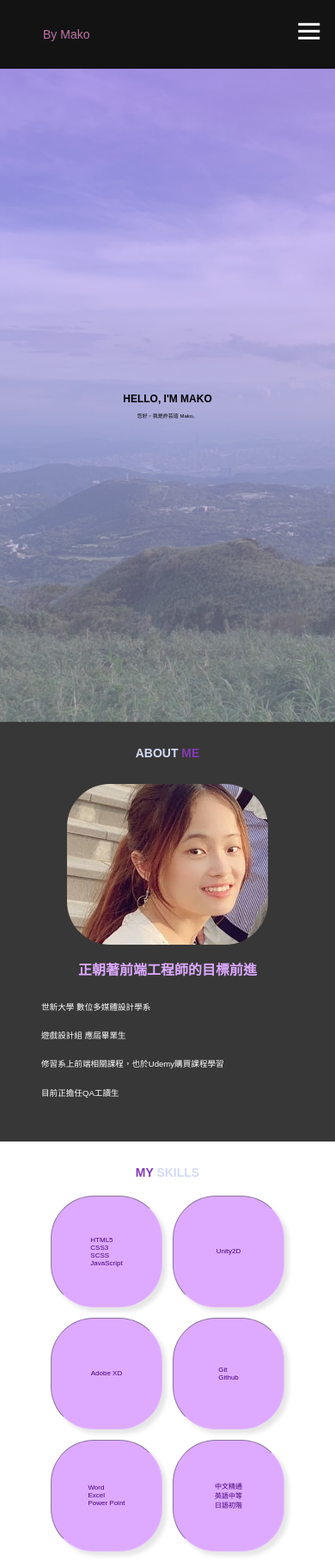
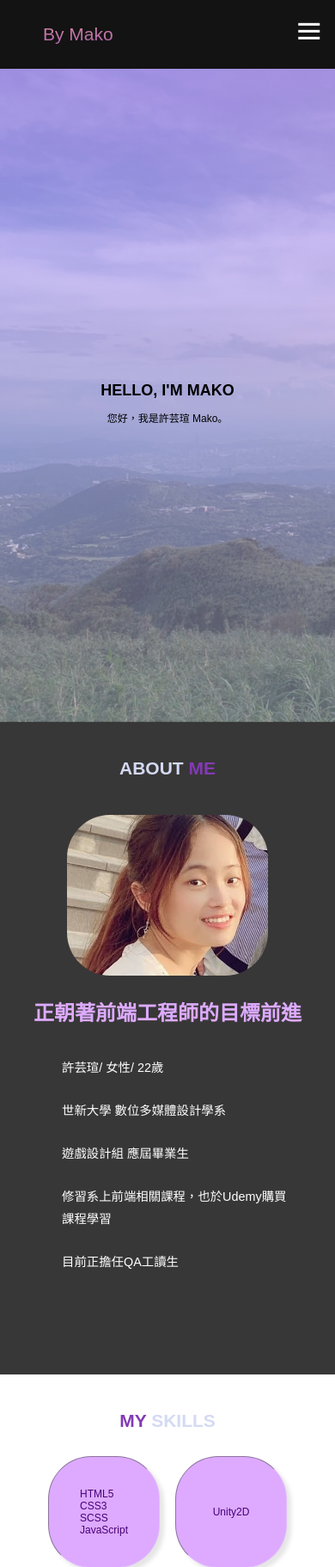
Before and after one commit to makomakomakoto/makomakomakoto.github.io, a PHP site: page /index.php in a window 390 px wide. Shown: the top 1823 px of the page at 86% size. Run offline with PHP 8.4, Linux system fonts and the light colour scheme.

Commit message:
字體再次調整

```diff
--- a/index.html
+++ b/index.html
@@ -75,6 +75,7 @@
         <div class="content">
             <h3>正朝著前端工程師的目標前進</h3>
             <ul>
+              <li>許芸瑄/ 女性/ 22歲</li>
               <li>世新大學 數位多媒體設計學系</li>
               <li>遊戲設計組 應屆畢業生</li>
               <li>修習系上前端相關課程，也於Udemy購買課程學習</li>
--- a/welcome/styles/style.css
+++ b/welcome/styles/style.css
@@ -300,7 +300,7 @@ main .home .content h3 {
 }
 
 main .home .content p {
-  font-size: 0.75rem;
+  font-size: 1rem;
   font-weight: lighter;
   line-height: 1.8;
   padding: 1rem 0;
@@ -309,7 +309,7 @@ main .home .content p {
 
 main .about {
   background: var(--iroiro);
-  max-height: 90vh;
+  min-height: 90vh;
 }
 
 main .about .row {
@@ -728,7 +728,7 @@ footer .contact .box-container .box .navbar__btn a {
 
 @media screen and (max-width: 550px) {
   html {
-    font-size: 50%;
+    font-size: 75%;
   }
   main .about {
     height: auto;
--- a/welcome/styles/style.scss
+++ b/welcome/styles/style.scss
@@ -212,7 +212,7 @@
           color:rgb(0, 0, 0);
         }
         p{
-          font-size: 0.75rem;
+          font-size: 1rem;
           font-weight: lighter;
           line-height: 1.8;
           padding:1rem 0;
@@ -223,7 +223,7 @@
     /* About */
     .about{
       background:var(--iroiro);
-      max-height: 90vh;
+      min-height: 90vh;
 
       .row{
         display: flex;
@@ -579,7 +579,7 @@
   }
   @media screen and (max-width:550px) {
     html{
-      font-size: 50%;
+      font-size: 75%;
     }
     main{
       .about{
```
Also changed, not shown: 1 other file.
